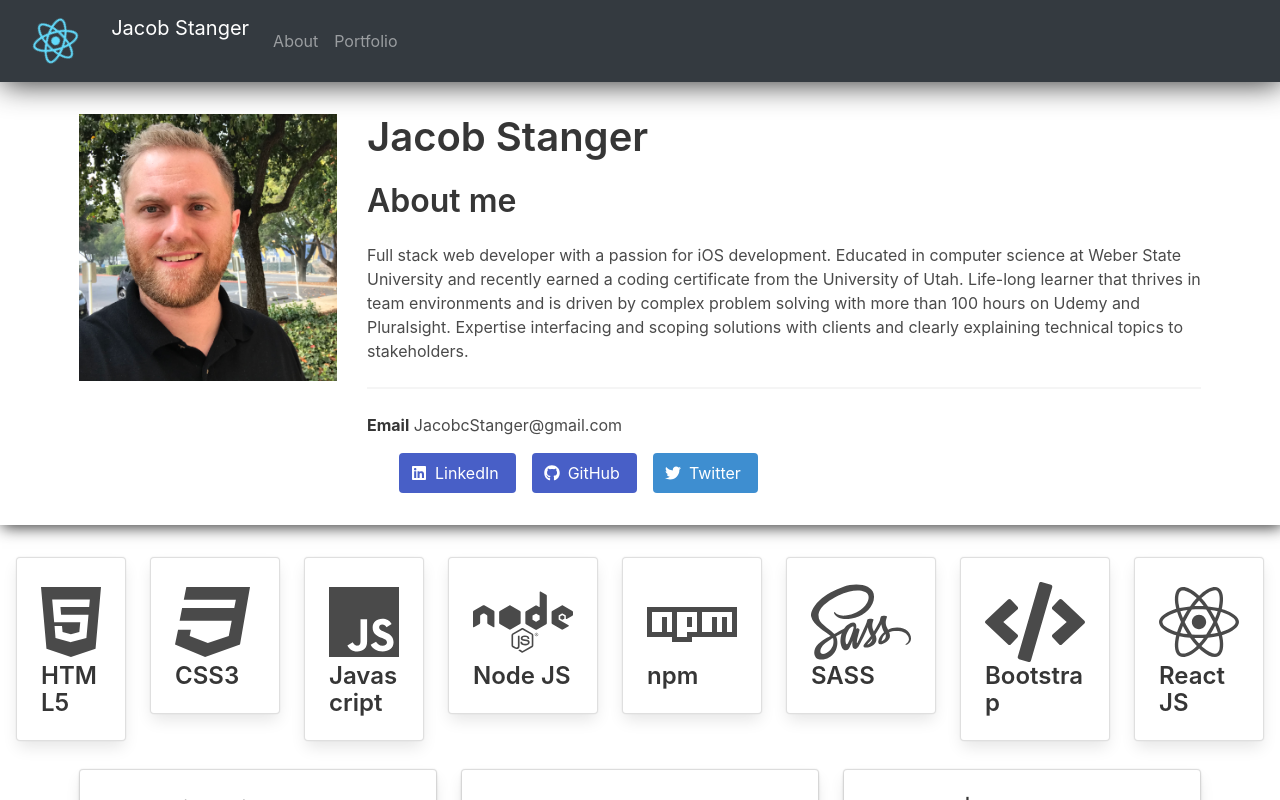
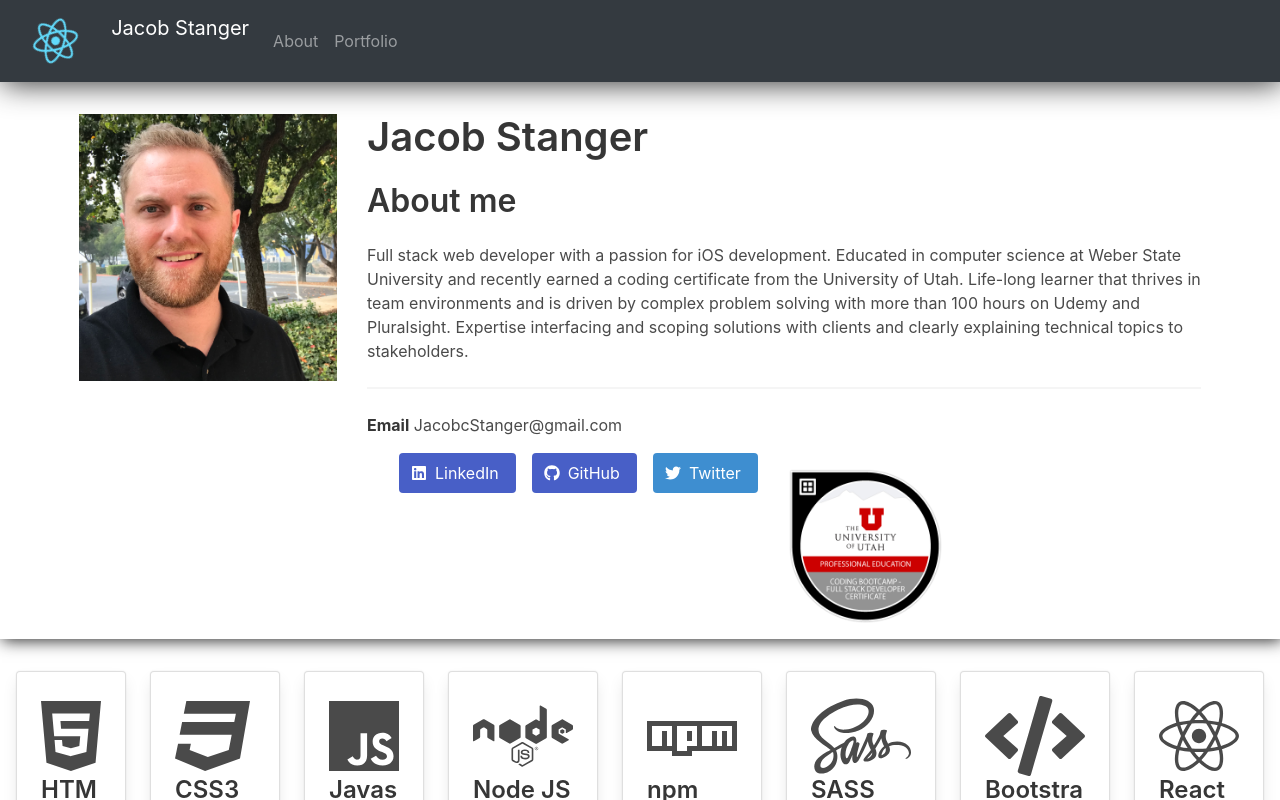
Before and after one commit to jcstang/react-portfolio, a React (Create React App) app: page / in a window 1280 px wide. Shown: the top 800 px of the page. Built offline with nearby package versions, Linux system fonts and the light colour scheme.

Commit message:
add badge

```diff
--- a/src/components/Header/index.css
+++ b/src/components/Header/index.css
@@ -8,3 +8,7 @@
     margin-bottom: 1rem;
     margin-right: 1rem;
 }
+
+.badge-img {
+    max-width: 12vw;
+}
--- a/src/components/Header/index.js
+++ b/src/components/Header/index.js
@@ -38,6 +38,9 @@ export default function Header() {
                 <span className="icon"><i className="fab fa-twitter"></i></span>
                 <span>Twitter</span>
               </a>
+              <div className="container">
+                <img src="./badge-coding-bootcamp-trilogy.png" alt="developer certificate" className="badge-img" />
+              </div>
             </div>
           </div>
         </div>
--- a/src/components/TechCard/index.js
+++ b/src/components/TechCard/index.js
@@ -3,7 +3,7 @@ import React from 'react';
 export default function TechCard(props) {
   return (
     <div className="column">
-      <div className="card">
+      <div className="card ">
         <div className="card-content">
           <i className={`${props.iconCode} ${props.sizeCode}`}></i>
           <p className="title is-4">
--- a/src/components/TechSection/index.js
+++ b/src/components/TechSection/index.js
@@ -5,7 +5,7 @@ export default function TechSection(props) {
 
   return (
     <div className="container is-fluid">
-      <div className="columns is-centered is-full-mobile">
+      <div className="columns is-centered is-mobile">
         {
           props.techList.map((tech, index) => (
             <TechCard
```
Also changed, not shown: public/badge-coding-bootcamp-trilogy.png (added), public/professional-education-coding-bootcamp-full-stack-developer-certificate.png (added).
